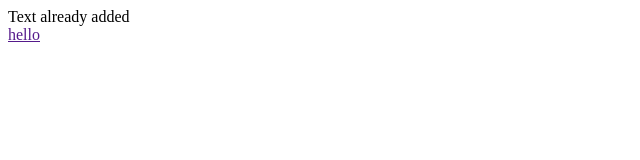
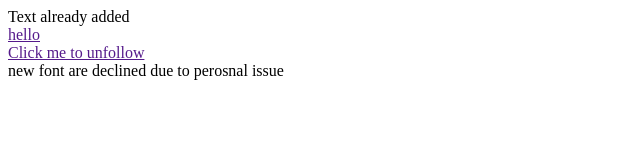
Before and after one commit to mehboobrahi/git-3, a plain HTML site: page index.html in a window 1280 px wide. Shown: the whole page, without its empty margins (0-640 px from the left). Drawn offline with Linux system fonts and the light colour scheme.

Commit message:
new line added

```diff
--- a/index.html
+++ b/index.html
@@ -10,5 +10,7 @@
     <div class="new btn">
         <a href="">hello</a>
     </div>
+    <a href="">Click me to unfollow</a>
+    <div class="main">new font are declined due to perosnal issue</div>
 </body>
 </html>
```
